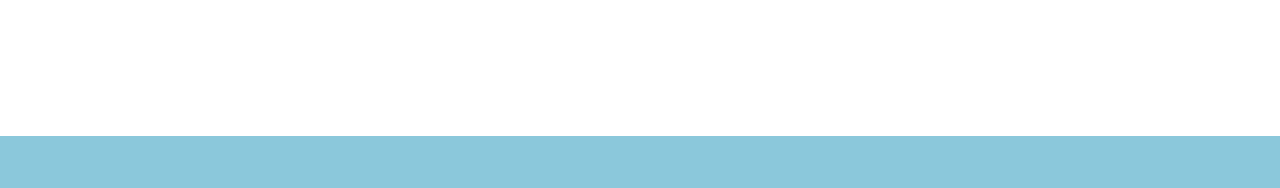
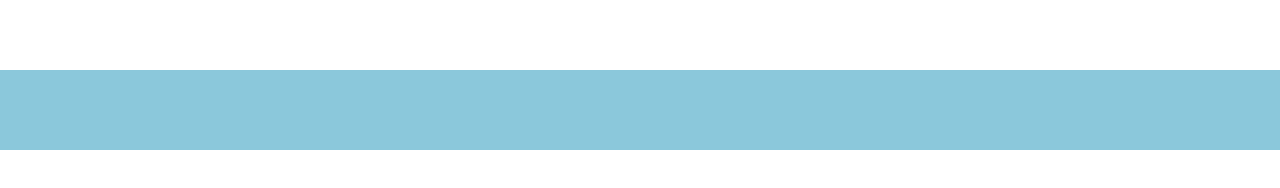
Before and after one commit to JesusMdzS/crud-reactjs, a React (Create React App) app: page / in a window 1280 px wide. Shown: the part 650-838 px from the top of the page. After the commit the page ends 800 px from the top, so only its background shows below. Built offline with nearby package versions, Linux system fonts and the light colour scheme.

Commit message:
datos actualizados

```diff
--- a/src/components/editar.js
+++ b/src/components/editar.js
@@ -51,7 +51,7 @@ function Editar() {
         swal({
           title: "Bien!",
           text: "Has sido editado con exito!",
-          type: "success",
+          icon: "success",
         }).then(function () {
           window.location = "/dashboard";
         });
@@ -97,28 +97,28 @@ function Editar() {
                     <Form.Control
                       type="text"
                       name="name_person"
-                      value={persona.name_person}
+                      defaultValue={persona.name_person}
                       onChange={handleChange}
                     />
                     <Form.Label>Ingresa tu Correo</Form.Label>
                     <Form.Control
                       type="email"
                       name="email"
-                      value={persona.email}
+                      defaultValue={persona.email}
                       onChange={handleChange}
                     />
                     <Form.Label>Ingresa el dia de tu cita</Form.Label>
                     <Form.Control
                       type="date"
                       name="fecha"
-                      value={persona.fecha}
+                      defaultValue={persona.fecha}
                       onChange={handleChange}
                     ></Form.Control>
                     <Form.Label>Ingresa la hora</Form.Label>
                     <Form.Control
                       type="time"
                       name="hour"
-                      value={persona.hour}
+                      defaultValue={persona.hour}
                       onChange={handleChange}
                     ></Form.Control>
                     <Form.Label>Ingresa un asunto de tu cita</Form.Label>
@@ -126,7 +126,7 @@ function Editar() {
                       type="text"
                       placeholder="asunto"
                       name="subject"
-                      value={persona.subject}
+                      defaultValue={persona.subject}
                       onChange={handleChange}
                     ></Form.Control>
                   </Form.Group>
--- a/src/components/styles/home.css
+++ b/src/components/styles/home.css
@@ -55,8 +55,14 @@ body {
   }
 
   .card-footer{
-    margin-top: 14%;
+    position: fixed;
+    left: 0;
+    bottom: 0;
+    width: 100%;
     height: 10vh;
+    background-color: #8BC8DB;
+    color: white;
+    text-align: center;
   }
 
   .text-muted{
```
